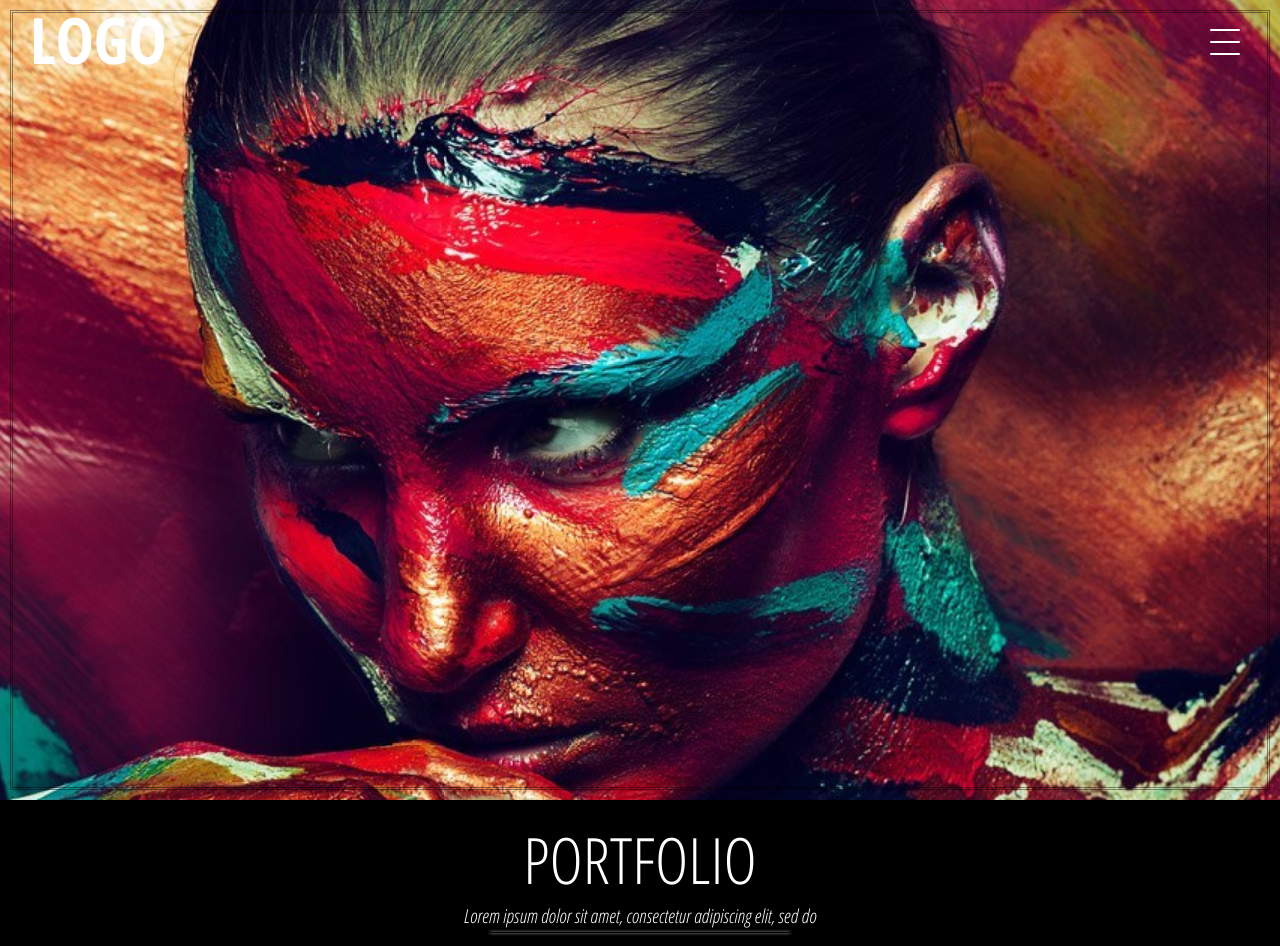
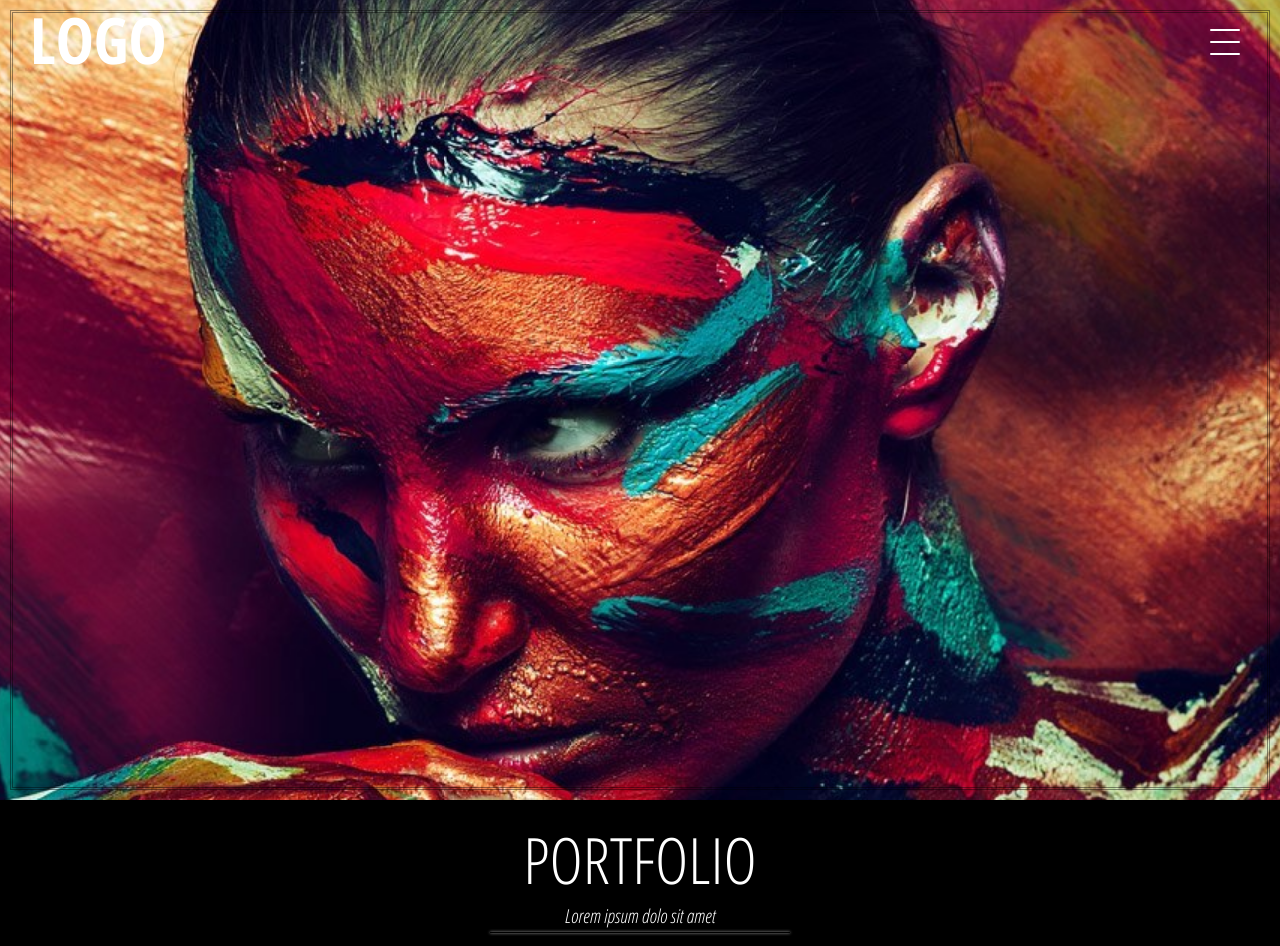
Before and after one commit to DenitsaRuseva/portfolio, a React (Create React App) app: page / in a window 1280 px wide. Shown: the top 946 px of the page. Built offline with nearby package versions, Linux system fonts and the light colour scheme.

Commit message:
text-container

```diff
--- a/src/components/Home/Portfolio/Portfolio.css
+++ b/src/components/Home/Portfolio/Portfolio.css
@@ -5,63 +5,13 @@
 
 
 .portfolio,
-.portfolio-text-container,
 .portfolio-buttons-container,
 .portfolio-buttons-wrap,
 .portfolio-gallery{
     width: 100%;
 }
 
-.portfolio-text-container{
-    position: relative;
-    height: 8rem;
-}
 
-.portfolio-text-container > .portfolio-text-wrapp {
-    position: relative;
-    top: 0;
-    left: 0;
-    right: 0;
-    width: 100%;
-    height: 8rem;
-    opacity: 0;
-    overflow: hidden;
-}
-
-.portfolio-text-container.show-text > .portfolio-text-wrapp {
-    animation: flipInX 1s forwards 0.3s;
-
-    /* top: 0; */
-    /* height: 7rem; */
-}
-
-.portfolio-text-container h1 {
-    height: 5rem;
-    margin: 0;
-    line-height: 5rem;
-    font-size: 4rem;
-    font-weight: 500;
-}
-
-.portfolio-text-container p {
-    height: 2rem;
-    margin: 0;
-    text-align: center;
-    line-height: 2rem;
-    font-size: 1rem;
-    font-weight: 300;
-    font-style: italic;
-}
-
-.portfolio-divider {
-    position: relative;
-    /* bottom: 1rem; */
-    width: 80%;
-    height: 1px;
-    margin: 0 auto;
-    max-width: 300px;
-    box-shadow: 0 0 3px white;
-}
 
 
 .portfolio-buttons-container {
@@ -77,95 +27,6 @@
 
 
 
-/* .portfolio-buttons-wrap{
-    display: inline-flex;
-    position: absolute;
-    flex-wrap: wrap;
-    justify-content: center;
-    align-items: center;
-    top: 0;
-    left: 0;
-    right: 0;
-    bottom: 0;
-    width: 100%;
-    background: black;
-    transition: width 1s;
-} */
-
-
-
 .portfolio-gallery{
 
 }
-
-@media only screen and (min-width: 992px){
-    .portfolio-text-container h1 {
-        font-size: 4rem;
-    }
-    .portfolio-text-container p {
-        font-size: 1.2rem;
-    }
-}
-
-
-/* @keyframes undefined-easeOutBounce {
-	0% {
-		height: 0px;
-	}
-
-	12% {
-		height: 0.76rem;
-	}
-
-	24% {
-		height: 3.05rem;
-	}
-
-	36% {
-		height: 6.9rem;
-	}
-
-	54% {
-		height: 5.2rem;
-	}
-
-	74% {
-		height: 6.88rem;
-	}
-
-	82% {
-		height: 6.56rem;
-	}
-
-	92% {
-		height: 6.95rem;
-	}
-
-	96% {
-		height: 6.89rem;
-	}
-
-	100% {
-		height: 7rem;
-	}
-
-} */
-
-
-
-@keyframes flipInX {
-    0% {
-       transform: perspective(400px) rotateX(90deg);
-       opacity: 0;
-    }
-    40% {
-       transform: perspective(400px) rotateX(-10deg);
-    }
-    70% {
-       transform: perspective(400px) rotateX(10deg);
-    }
-    100% {
-       transform: perspective(400px) rotateX(0deg);
-       opacity: 1;
-    }
- }
--- a/src/components/Home/Portfolio/Portfolio.js
+++ b/src/components/Home/Portfolio/Portfolio.js
@@ -1,5 +1,6 @@
 import React, {useState, useEffect, useRef} from 'react';
 import Button from 'components/UI/Button/Button';
+import TextContainer from 'components/UI/TextContainer/TextContainer';
 import './Portfolio.css';
 
 
@@ -31,24 +32,14 @@ export default function Portfolio(){
         setActiveBtnIndex(index);
     };
 
-    const headerClasses = ['portfolio-text-container'];
     const btnContClasses = ['portfolio-buttons-container'];
     if(showHeader){
-        headerClasses.push('show-text');
         btnContClasses.push('show-btns');
     };
 
     return(
         <div className='portfolio'>
-            <div className={headerClasses.join(' ')}>
-                <div className='portfolio-text-wrapp'>
-                    <h1>PORTFOLIO</h1>
-                    <p>Lorem ipsum dolor sit amet, consectetur adipiscing elit, sed do</p>
-                    <div className='portfolio-divider'>
-                    </div>
-                </div>
-
-            </div>
+            <TextContainer showHeader={showHeader} header='PORTFOLIO' subtitle='Lorem ipsum dolo sit amet'/>
             <div className={btnContClasses.join(' ')}>
                     <Button class={actveBtnIndex === 0 ? 'btn active' : 'btn'} clicked={() => toggleActiveButton(0)}>ALL</Button>
                     <Button class={actveBtnIndex === 1 ? 'btn active' : 'btn'} clicked={() => toggleActiveButton(1)}>STILL LIFE</Button>
--- /dev/null
+++ b/src/components/UI/TextContainer/TextContainer.css
@@ -0,0 +1,76 @@
+
+.text-container{
+    position: relative;
+    width: 100%;
+    height: 8rem;
+}
+
+.text-container > .text-wrapp {
+    position: relative;
+    top: 0;
+    left: 0;
+    right: 0;
+    width: 100%;
+    height: 8rem;
+    opacity: 0;
+    overflow: hidden;
+}
+
+.text-container.show-text > .text-wrapp {
+    animation: flipInX 1s forwards 0.3s;
+}
+
+.text-container h1 {
+    height: 5rem;
+    margin: 0;
+    line-height: 5rem;
+    font-size: 4rem;
+    font-weight: 500;
+}
+
+.text-container p {
+    height: 2rem;
+    margin: 0;
+    text-align: center;
+    line-height: 2rem;
+    font-size: 1rem;
+    font-weight: 300;
+    font-style: italic;
+}
+
+.text-divider {
+    position: relative;
+    width: 80%;
+    height: 1px;
+    margin: 0 auto;
+    max-width: 300px;
+    box-shadow: 0 0 3px white;
+}
+
+
+
+@media only screen and (min-width: 992px){
+    .text-container h1 {
+        font-size: 4rem;
+    }
+    .text-container p {
+        font-size: 1.2rem;
+    }
+}
+
+@keyframes flipInX {
+    0% {
+       transform: perspective(400px) rotateX(90deg);
+       opacity: 0;
+    }
+    40% {
+       transform: perspective(400px) rotateX(-10deg);
+    }
+    70% {
+       transform: perspective(400px) rotateX(10deg);
+    }
+    100% {
+       transform: perspective(400px) rotateX(0deg);
+       opacity: 1;
+    }
+ }
--- /dev/null
+++ b/src/components/UI/TextContainer/TextContainer.js
@@ -0,0 +1,22 @@
+import React from 'react';
+import './TextContainer.css';
+
+
+export default function textContainer(props){
+
+    const headerClasses = ['text-container'];
+    if(props.showHeader === true){
+        headerClasses.push('show-text');
+    };
+
+    return(
+
+    <div className={headerClasses.join(' ')}>
+        <div className='text-wrapp'>
+            <h1>{props.header}</h1>
+            <p>{props.subtitle}</p>
+            <div className='text-divider'>
+            </div>
+        </div>
+    </div>);
+};
```
